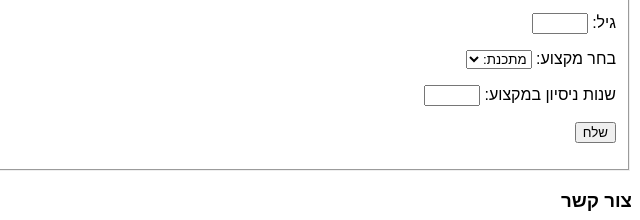
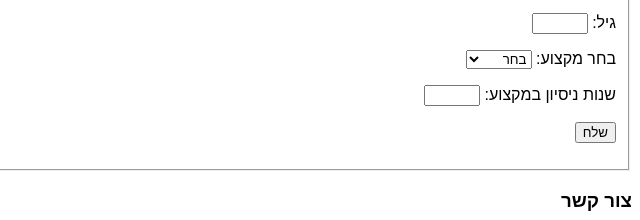
Before and after one commit to sh770/drCodeHtml, a plain HTML site: page cv.html in a window 1280 px wide. Shown: the part 254-474 px from the top of the page, 640-1280 px from the left. Drawn offline with Linux system fonts and the light colour scheme.

Commit message:
selected disabled

```diff
--- a/cv.html
+++ b/cv.html
@@ -37,6 +37,7 @@
                 <p>
                     <label for="profession">בחר מקצוע:</label>
                     <select id="profession" name="profession" required>
+                        <option value="" selected disabled>בחר</option>
                         <option value="programmer"> מתכנת:</option>
                         <option value="designer"> מעצב:</option>
                         <option value="other"> אחר:</option>
```
